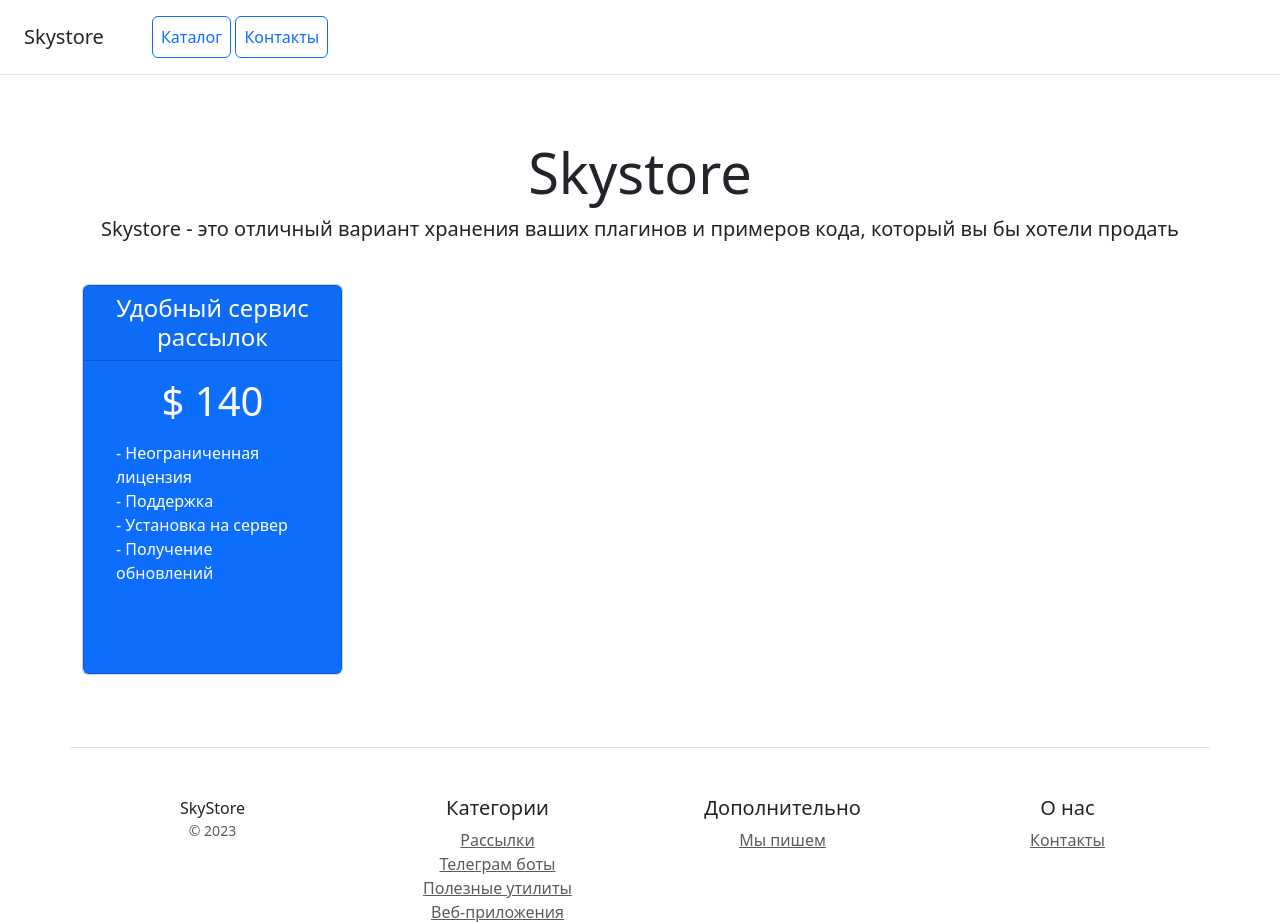
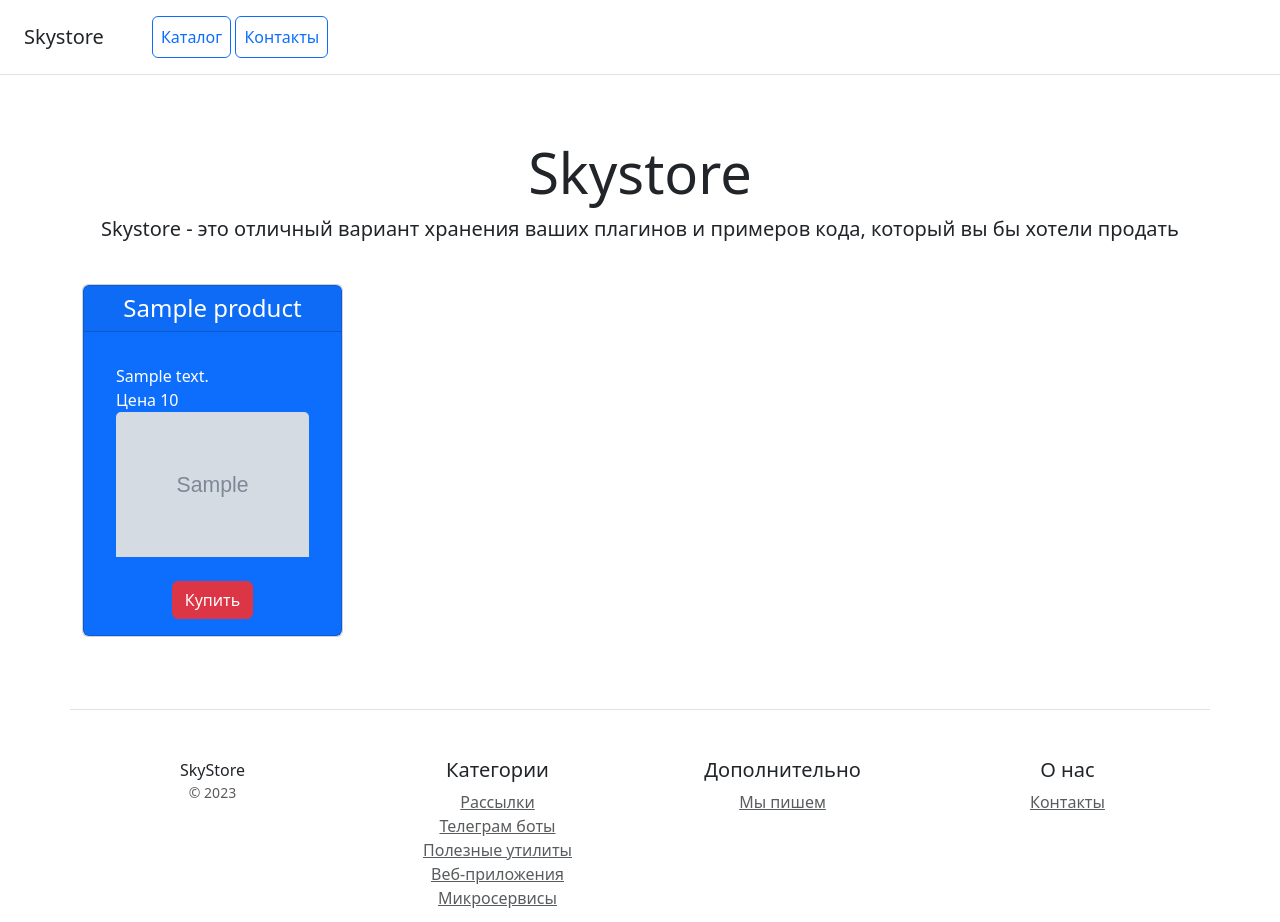
Before and after one commit to Ilo1891/homework_django, a Django app: page / in a window 1280 px wide. Shown: the top 922 px of the page. Run offline with Django 5.2, Linux system fonts and the light colour scheme; tables that the repository leaves empty hold one stand-in row (values such as "Sample post"); grey boxes marked "Sample" are stand-in pictures; parts of the project's set-up code (start-up, migrations or seed data) failed here and were passed over.

Commit message:
list products in home.html

```diff
--- a/catalog/templates/catalog/home.html
+++ b/catalog/templates/catalog/home.html
@@ -1,84 +1,25 @@
 <!doctype html>
-<html lang="en">
-<head>
-    <meta charset="utf-8">
-    <meta name="viewport" content="width=device-width, initial-scale=1">
-    <title>Skystore</title>
-    <link href="https://cdn.jsdelivr.net/npm/bootstrap@5.3.2/dist/css/bootstrap.min.css" rel="stylesheet"
-          integrity="sha384-T3c6CoIi6uLrA9TneNEoa7RxnatzjcDSCmG1MXxSR1GAsXEV/Dwwykc2MPK8M2HN" crossorigin="anonymous">
-</head>
-<body>
-<div class="d-flex flex-column flex-md-row align-items-center p-3 px-md-4 mb-3 bg-white border-bottom box-shadow">
-    <h5 class="my-0 mr-md-auto font-weight-normal">Skystore</h5>
-    <nav class="ms-5">
-        <a class="p-2 btn btn-outline-primary" href="/">Каталог</a>
-        <a class="p-2 btn btn-outline-primary" href="/contacts/">Контакты</a>
-    </nav>
-</div>
+{% extends 'catalog/base.html' %}
+{% block content %}
+{% load my_tags %}
 
-<div class="pricing-header px-3 py-3 pt-md-5 pb-md-4 mx-auto text-center">
-    <h1 class="display-4">Skystore</h1>
-    <p class="lead">Skystore - это отличный вариант хранения ваших плагинов и примеров кода, который вы бы хотели
-        продать</p>
-</div>
-
-<div class="container">
-    <div class="row text-center">
+{% for object in object_list %}
 <div class="col-3">
     <div class="card mb-4 box-shadow">
         <div class="card text-bg-primary mb-0" style="max-width: 20rem;">
             <div class="card-header">
-                        <h4 class="my-0 font-weight-normal">Удобный сервис рассылок</h4>
+                <h4 class="my-0 font-weight-normal">{{object.name}}</h4>
             </div>
             <div class="card-body">
-                        <h1 class="card-title pricing-card-title">$ 140</h1>
                 <ul class="list-unstyled mt-3 mb-4 text-start m-3">
-                            <li>- Неограниченная лицензия</li>
-                            <li>- Поддержка</li>
-                            <li>- Установка на сервер</li>
-                            <li>- Получение обновлений</li>
+                    <li>{{object.description|truncatewords:100}}</li>
+                    <li>Цена {{object.price}}</li>
+                    <img class="card-img-top" src="{{ object.image| my_media_filter }}">
                 </ul>
-                        <button type="button" class="btn btn-lg btn-block btn-outline-primary">Купить</button>
+                <button type="button" class="btn btn-danger">Купить</button>
             </div>
         </div>
     </div>
 </div>
-
-        <footer class="pt-4 my-md-5 pt-md-5 border-top">
-            <div class="row">
-                <div class="col-12 col-md">
-                    SkyStore
-                    <small class="d-block mb-3 text-muted">&copy; 2023</small>
-                </div>
-                <div class="col-6 col-md">
-                    <h5>Категории</h5>
-                    <ul class="list-unstyled text-small">
-                        <li><a class="text-muted" href="#">Рассылки</a></li>
-                        <li><a class="text-muted" href="#">Телеграм боты</a></li>
-                        <li><a class="text-muted" href="#">Полезные утилиты</a></li>
-                        <li><a class="text-muted" href="#">Веб-приложения</a></li>
-                        <li><a class="text-muted" href="#">Микросервисы</a></li>
-                    </ul>
-                </div>
-                <div class="col-6 col-md">
-                    <h5>Дополнительно</h5>
-                    <ul class="list-unstyled text-small">
-                        <li><a class="text-muted" href="#">Мы пишем</a></li>
-                    </ul>
-                </div>
-                <div class="col-6 col-md">
-                    <h5>О нас</h5>
-                    <ul class="list-unstyled text-small">
-                        <li><a class="text-muted" href="/contacts/">Контакты</a></li>
-                    </ul>
-                </div>
-            </div>
-        </footer>
-    </div>
-</div>
-
-<script src="https://cdn.jsdelivr.net/npm/bootstrap@5.3.2/dist/js/bootstrap.bundle.min.js"
-        integrity="sha384-C6RzsynM9kWDrMNeT87bh95OGNyZPhcTNXj1NW7RuBCsyN/o0jlpcV8Qyq46cDfL"
-        crossorigin="anonymous"></script>
-</body>
-</html>
+{% endfor %}
+{% endblock %}
--- a/catalog/views.py
+++ b/catalog/views.py
@@ -4,7 +4,10 @@ from catalog.models import Product
 
 
 def home(request):
-    return render(request, 'catalog/home.html')  # Отображение главной страницы
+    context = {
+        'object_list': Product.objects.all(),
+    }
+    return render(request, 'catalog/home.html', context)  # Отображение главной страницы
 
 
 def contact(request):
@@ -23,6 +26,3 @@ def get_product(request):
         'object_list': Product.objects.all(),
     }
     return render(request, 'catalog/product.html', context)
-
-def get_base(request):
-    return render(request, 'catalog/base.html')
```
Lines whose indentation alone changed are shown as unchanged.
